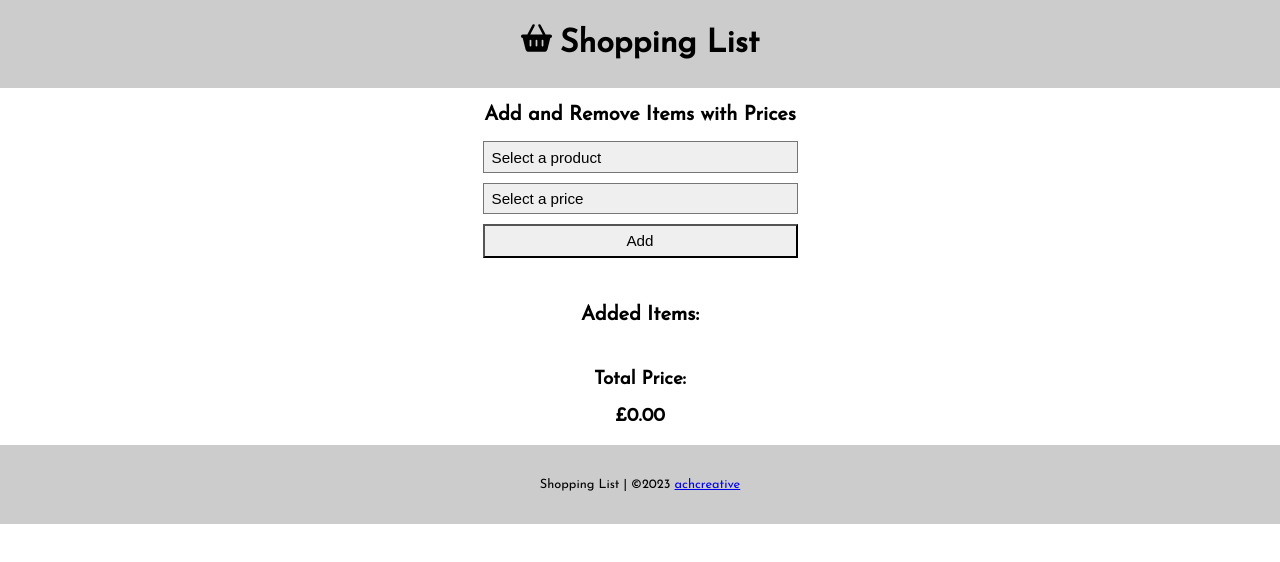
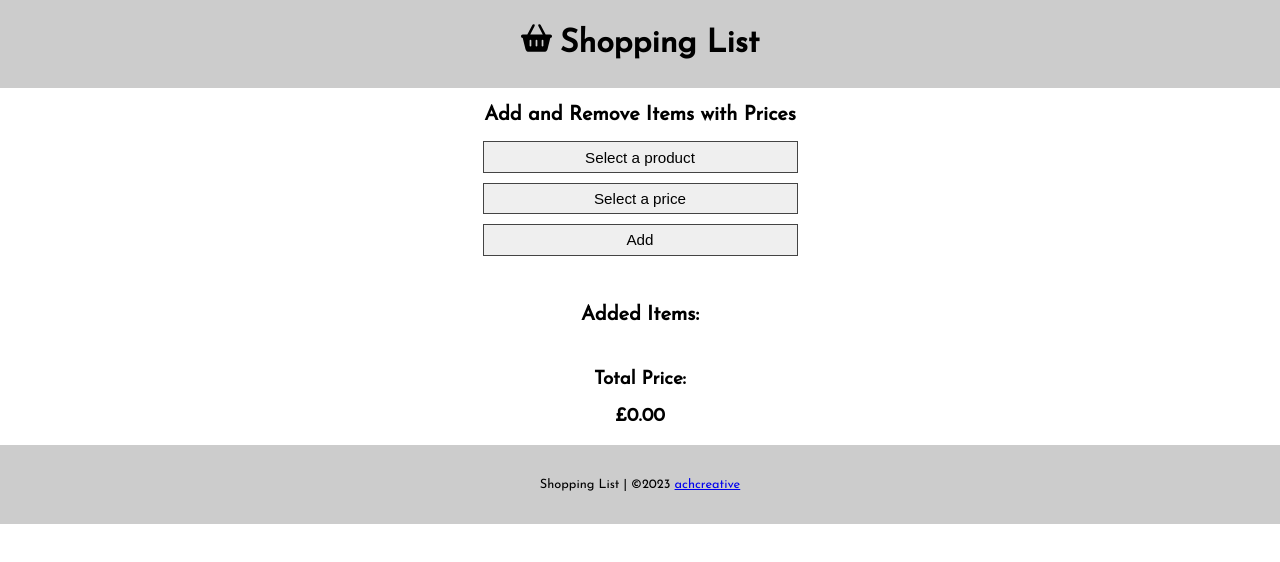
Before and after one commit to Hoseman/shopping-list-v4, a React (Create React App) app: page / in a window 1280 px wide. Shown: the top 562 px of the page. Built offline with nearby package versions, Linux system fonts and the light colour scheme.

Commit message:
update styling of input fields

```diff
--- a/src/style.module.css
+++ b/src/style.module.css
@@ -102,6 +102,7 @@ body {
 }
 .input {
     font-size: 0.95rem;
+    text-align: center;
     padding: 0.4rem 0.5rem;
     color: #000000;
     display: block;
@@ -109,6 +110,7 @@ body {
     margin-bottom: 0.6rem;
     -webkit-appearance: none;
     border-radius: 0;
+    border: 1px solid #444;
 }
 .input__small {
     margin-left: 0.5rem;
```
